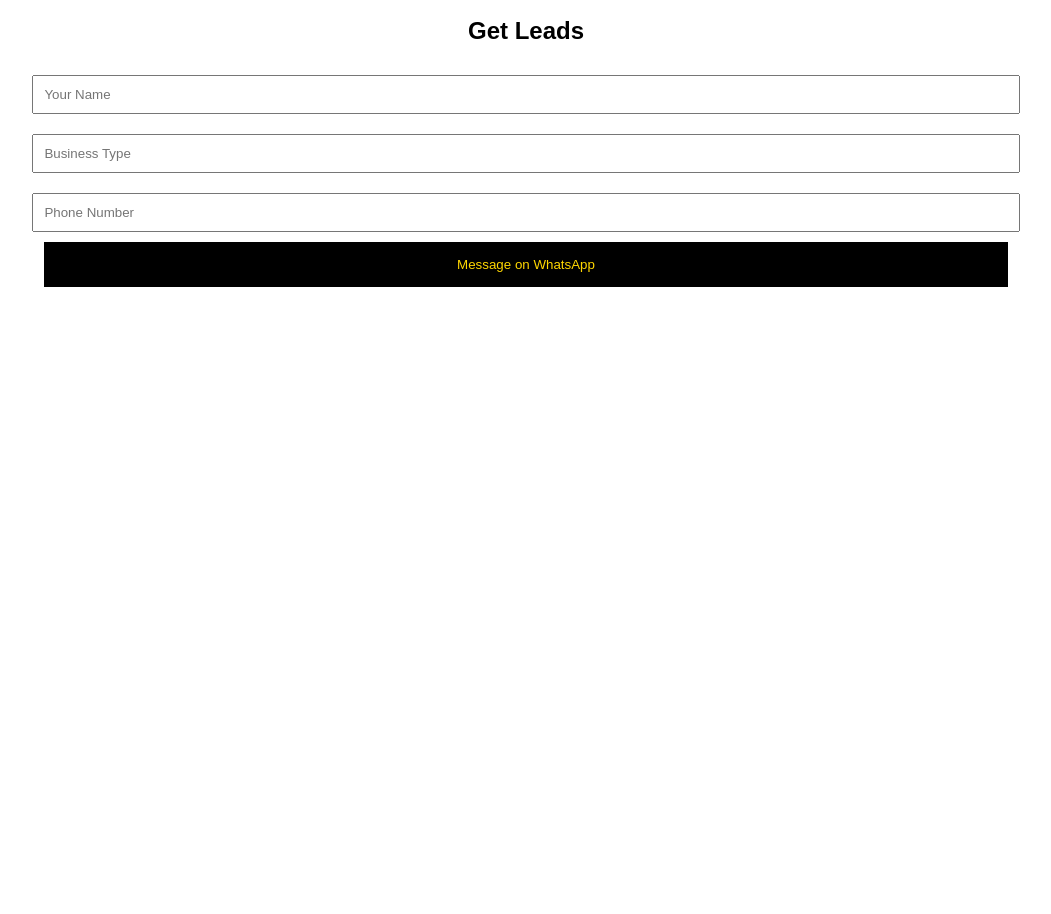
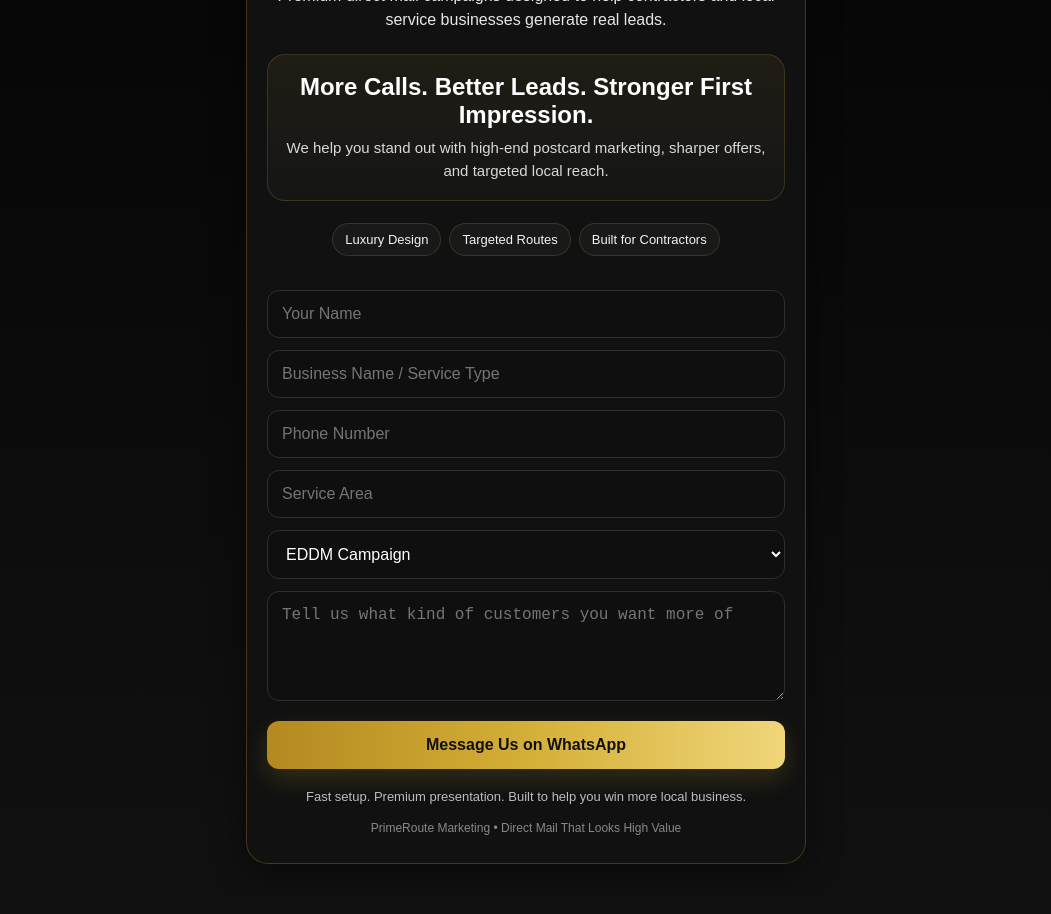
Before and after one commit to Freddom70/PrimeRoute-leads, a plain HTML site: page index.html in a window 1280 px wide. Shown: the part 139-1053 px from the top of the page, without its empty margins (114-1165 px from the left). Before the commit the page ends 800 px from the top, so only its background shows below. Drawn offline with Linux system fonts and the light colour scheme.

Commit message:
index.html

```diff
--- a/index.html
+++ b/index.html
@@ -1,37 +1,262 @@
-<!DOCTYPE html>
-<html>
+ <!DOCTYPE html>
+<html lang="en">
 <head>
+  <meta charset="UTF-8" />
+  <meta name="viewport" content="width=device-width, initial-scale=1.0" />
   <title>PrimeRoute Marketing</title>
-  <meta name="viewport" content="width=device-width, initial-scale=1.0">
+  <style>
+    * {
+      box-sizing: border-box;
+    }
+
+    body {
+      margin: 0;
+      font-family: Arial, sans-serif;
+      background: linear-gradient(180deg, #050505 0%, #111111 100%);
+      color: #ffffff;
+      text-align: center;
+      padding: 24px 16px 50px;
+    }
+
+    .container {
+      max-width: 560px;
+      margin: 0 auto;
+      background: rgba(18, 18, 18, 0.96);
+      border: 1px solid rgba(212, 175, 55, 0.25);
+      border-radius: 22px;
+      padding: 28px 20px;
+      box-shadow: 0 12px 35px rgba(0, 0, 0, 0.45);
+      backdrop-filter: blur(4px);
+    }
+
+    .gold-line {
+      width: 72px;
+      height: 3px;
+      background: linear-gradient(90deg, #8c6a16, #d4af37, #f4df95);
+      margin: 0 auto 18px;
+      border-radius: 999px;
+    }
+
+    h1 {
+      margin: 0;
+      font-size: 34px;
+      line-height: 1.1;
+      color: #d4af37;
+      letter-spacing: 0.5px;
+    }
+
+    .subheadline {
+      margin: 12px 0 22px;
+      color: #e6e6e6;
+      font-size: 16px;
+      line-height: 1.5;
+    }
+
+    .hero-box {
+      background: linear-gradient(180deg, rgba(212,175,55,0.08), rgba(255,255,255,0.02));
+      border: 1px solid rgba(212, 175, 55, 0.18);
+      border-radius: 18px;
+      padding: 18px 16px;
+      margin-bottom: 22px;
+    }
+
+    .hero-box h2 {
+      margin: 0 0 8px;
+      font-size: 24px;
+      color: #ffffff;
+    }
+
+    .hero-box p {
+      margin: 0;
+      color: #d9d9d9;
+      font-size: 15px;
+      line-height: 1.5;
+    }
+
+    .badge-row {
+      display: flex;
+      justify-content: center;
+      gap: 8px;
+      flex-wrap: wrap;
+      margin: 16px 0 22px;
+    }
+
+    .badge {
+      padding: 8px 12px;
+      border-radius: 999px;
+      background: #191919;
+      border: 1px solid rgba(212, 175, 55, 0.18);
+      color: #f2f2f2;
+      font-size: 13px;
+    }
+
+    input,
+    select,
+    textarea {
+      width: 100%;
+      padding: 14px 14px;
+      margin-top: 12px;
+      border-radius: 12px;
+      border: 1px solid #2f2f2f;
+      background: #0f0f0f;
+      color: #ffffff;
+      font-size: 16px;
+      outline: none;
+      transition: border-color 0.2s ease, box-shadow 0.2s ease, transform 0.2s ease;
+    }
+
+    input:focus,
+    select:focus,
+    textarea:focus {
+      border-color: rgba(212, 175, 55, 0.85);
+      box-shadow: 0 0 0 3px rgba(212, 175, 55, 0.12);
+      transform: translateY(-1px);
+    }
+
+    textarea {
+      min-height: 110px;
+      resize: vertical;
+    }
+
+    button {
+      width: 100%;
+      margin-top: 16px;
+      padding: 15px;
+      border: none;
+      border-radius: 12px;
+      background: linear-gradient(90deg, #b48920, #d4af37, #f0d67a);
+      color: #111111;
+      font-size: 16px;
+      font-weight: bold;
+      cursor: pointer;
+      transition: transform 0.2s ease, box-shadow 0.2s ease, opacity 0.2s ease;
+      box-shadow: 0 10px 24px rgba(212, 175, 55, 0.18);
+    }
+
+    button:hover {
+      transform: translateY(-2px) scale(1.01);
+      opacity: 0.98;
+    }
+
+    .trust {
+      margin-top: 18px;
+      font-size: 13px;
+      color: #bdbdbd;
+      line-height: 1.5;
+    }
+
+    .footer-note {
+      margin-top: 14px;
+      font-size: 12px;
+      color: #888888;
+    }
+
+    .fade-up {
+      opacity: 0;
+      transform: translateY(20px);
+      animation: fadeUp 0.8s ease forwards;
+    }
+
+    .delay-1 { animation-delay: 0.15s; }
+    .delay-2 { animation-delay: 0.3s; }
+    .delay-3 { animation-delay: 0.45s; }
+    .delay-4 { animation-delay: 0.6s; }
+
+    @keyframes fadeUp {
+      to {
+        opacity: 1;
+        transform: translateY(0);
+      }
+    }
+
+    @media (max-width: 480px) {
+      h1 {
+        font-size: 30px;
+      }
+
+      .hero-box h2 {
+        font-size: 22px;
+      }
+
+      .container {
+        padding: 24px 16px;
+      }
+    }
+  </style>
 </head>
-<body style="font-family: Arial; text-align: center; padding: 30px;">
+<body>
+  <div class="container">
+    <div class="gold-line fade-up"></div>
 
-<h1>PrimeRoute Marketing</h1>
-<p>We help businesses get more customers.</p>
+    <h1 class="fade-up delay-1">PrimeRoute Marketing</h1>
 
-<h2>Get Leads</h2>
+    <p class="subheadline fade-up delay-1">
+      Premium direct mail campaigns designed to help contractors and local service businesses generate real leads.
+    </p>
 
-<input id="name" placeholder="Your Name" style="padding:10px;width:80%;margin:10px;"><br>
-<input id="business" placeholder="Business Type" style="padding:10px;width:80%;margin:10px;"><br>
-<input id="phone" placeholder="Phone Number" style="padding:10px;width:80%;margin:10px;"><br>
+    <div class="hero-box fade-up delay-2">
+      <h2>More Calls. Better Leads. Stronger First Impression.</h2>
+      <p>
+        We help you stand out with high-end postcard marketing, sharper offers, and targeted local reach.
+      </p>
+    </div>
 
-<button onclick="sendLead()" style="padding:15px;width:80%;background:black;color:gold;border:none;">
-Message on WhatsApp
-</button>
+    <div class="badge-row fade-up delay-2">
+      <div class="badge">Luxury Design</div>
+      <div class="badge">Targeted Routes</div>
+      <div class="badge">Built for Contractors</div>
+    </div>
 
-<script>
-function sendLead() {
-  var name = document.getElementById("name").value;
-  var business = document.getElementById("business").value;
-  var phone = document.getElementById("phone").value;
+    <form id="leadForm" class="fade-up delay-3">
+      <input type="text" id="name" placeholder="Your Name" required />
+      <input type="text" id="business" placeholder="Business Name / Service Type" required />
+      <input type="tel" id="phone" placeholder="Phone Number" required />
+      <input type="text" id="serviceArea" placeholder="Service Area" />
 
-  var message = "New Lead:%0AName: " + name + "%0ABusiness: " + business + "%0APhone: " + phone;
+      <select id="interest">
+        <option value="EDDM Campaign">EDDM Campaign</option>
+        <option value="Luxury Postcard Design">Luxury Postcard Design</option>
+        <option value="Mailing Routes">Mailing Routes</option>
+        <option value="Full Lead Package">Full Lead Package</option>
+      </select>
 
-  var url = "https://wa.me/17039459082?text=" + message;
+      <textarea id="notes" placeholder="Tell us what kind of customers you want more of"></textarea>
 
-  window.location.href = url;
-}
-</script>
+      <button type="submit">Message Us on WhatsApp</button>
+    </form>
 
+    <div class="trust fade-up delay-4">
+      Fast setup. Premium presentation. Built to help you win more local business.
+    </div>
+
+    <div class="footer-note fade-up delay-4">
+      PrimeRoute Marketing • Direct Mail That Looks High Value
+    </div>
+  </div>
+
+  <script>
+    document.getElementById("leadForm").addEventListener("submit", function(e) {
+      e.preventDefault();
+
+      var name = document.getElementById("name").value.trim();
+      var business = document.getElementById("business").value.trim();
+      var phone = document.getElementById("phone").value.trim();
+      var serviceArea = document.getElementById("serviceArea").value.trim();
+      var interest = document.getElementById("interest").value;
+      var notes = document.getElementById("notes").value.trim();
+
+      var message =
+        "New PrimeRoute Lead%0A%0A" +
+        "Name: " + name + "%0A" +
+        "Business: " + business + "%0A" +
+        "Phone: " + phone + "%0A" +
+        "Service Area: " + serviceArea + "%0A" +
+        "Interested In: " + interest + "%0A" +
+        "Notes: " + notes;
+
+      var url = "https://wa.me/17039459082?text=" + message;
+      window.location.href = url;
+    });
+  </script>
 </body>
 </html>
```
